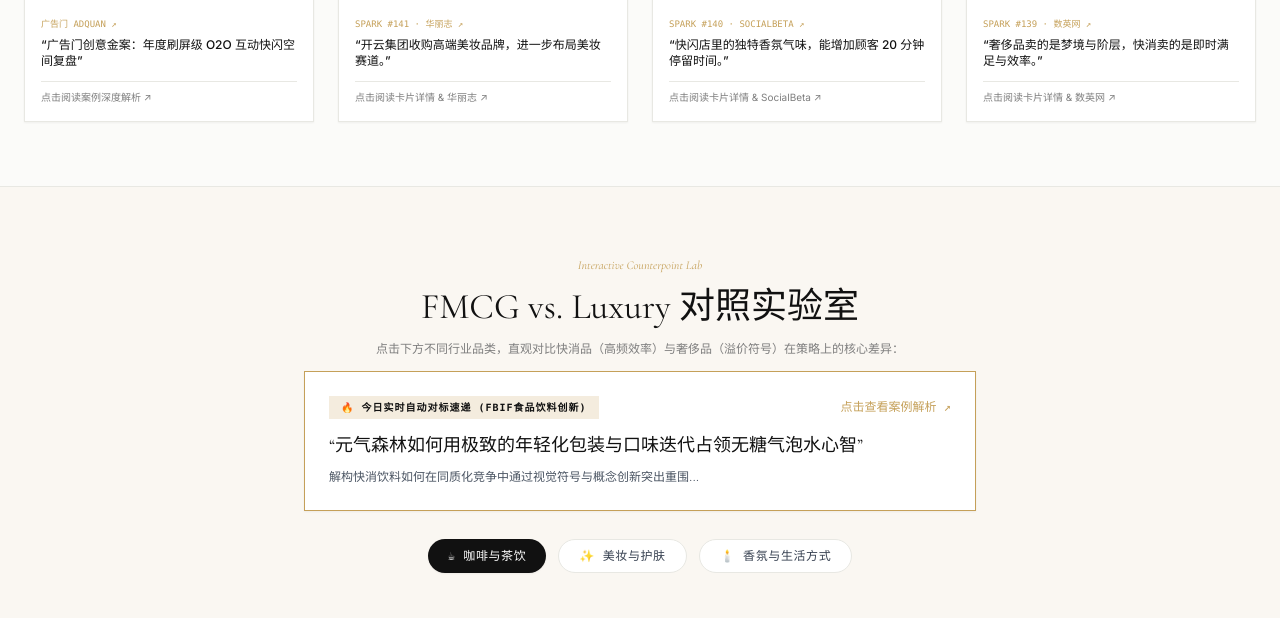
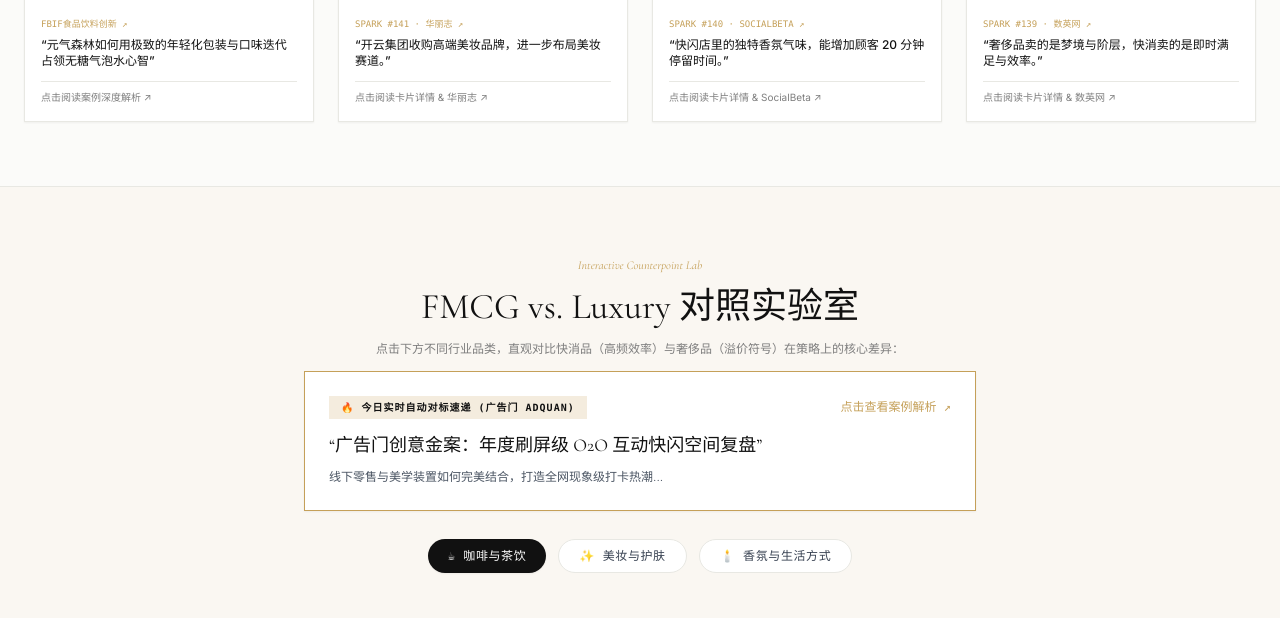
Before and after one commit to Emily-zihan/Everyday-Fashion, a plain HTML site: page index.html in a window 1280 px wide. Shown: the part 4287-4905 px from the top of the page. Drawn offline with nearby package versions, Linux system fonts and the light colour scheme; a web font is replaced by a local one.

Commit message:
Auto-update daily marketing insights [skip ci]

```diff
--- a/index.html
+++ b/index.html
@@ -581,14 +581,14 @@
 
       <!-- ==================== 自动化脚本替换区域开始 ==================== -->
       <!-- AUTO-UPDATE-START -->
-    <div onclick="openAutoModal('广告门创意金案：年度刷屏级 O2O 互动快闪空间复盘', '    <div class=\'space-y-4 text-xs font-light text-gray-700 leading-relaxed\'>        <div class=\'p-3 bg-brand-champagne/40 border-l-2 border-brand-accent font-serif italic text-brand-dark\'>            “广告门创意金案：年度刷屏级 O2O 互动快闪空间复盘” —— 广告门 Adquan 每日深度案例研判        </div>        <div>            <h4 class=\'font-semibold text-brand-dark text-sm mb-1\'>一、 案例背景与商业痛点 (Background & Challenge)</h4>            <p>在当前消费市场同质化加剧与流量成本企高的大背景下，品牌亟需跳出传统的低价促销或单一功能宣导。线下零售与美学装置如何完美结合，打造全网现象级打卡热潮... 面对激烈的市场竞争，如何建立高阶美学溢价并实现用户的高频复购与情绪认同，成为本次营销策划的关键突破口。</p>        </div>        <div>            <h4 class=\'font-semibold text-brand-dark text-sm mb-1\'>二、 核心创意策略 (Big Idea & Visual Strategy)</h4>            <p>1. <b>视觉与空间符号重构：</b>打破常规表达，将品牌的标志性 DNA 与高质感艺术视觉进行深度绑定。<br>            2. <b>情绪价值注入：</b>围绕消费者的治愈感与圈层归属需求，将产品转译为生活方式的载体。</p>        </div>        <div>            <h4 class=\'font-semibold text-brand-dark text-sm mb-1\'>三、 全域传播路径 (Seeding & Channel Mix)</h4>            <p>· <b>线上社交声量爆破：</b>以小红书、微信公众号为主阵地进行深度视觉种草与文案叙事。<br>            · <b>线下体验场域延伸：</b>依托沉浸式快闪空间或艺术展陈，将线上流量高效引导至线下触觉体验。</p>        </div>    </div>    ', 'https://www.adquan.com/', '广告门 Adquan')" class="block polaroid-card bg-white p-4 border border-brand-border space-y-3 shadow-sm cursor-pointer group">
+    <div onclick="openAutoModal('元气森林如何用极致的年轻化包装与口味迭代占领无糖气泡水心智', '    <div class=\'space-y-4 text-xs font-light text-gray-700 leading-relaxed\'>        <div class=\'p-3 bg-brand-champagne/40 border-l-2 border-brand-accent font-serif italic text-brand-dark\'>            “元气森林如何用极致的年轻化包装与口味迭代占领无糖气泡水心智” —— FBIF食品饮料创新 每日深度案例研判        </div>        <div>            <h4 class=\'font-semibold text-brand-dark text-sm mb-1\'>一、 案例背景与商业痛点 (Background & Challenge)</h4>            <p>在当前消费市场同质化加剧与流量成本企高的大背景下，品牌亟需跳出传统的低价促销或单一功能宣导。解构快消饮料如何在同质化竞争中通过视觉符号与概念创新突出重围... 面对激烈的市场竞争，如何建立高阶美学溢价并实现用户的高频复购与情绪认同，成为本次营销策划的关键突破口。</p>        </div>        <div>            <h4 class=\'font-semibold text-brand-dark text-sm mb-1\'>二、 核心创意策略 (Big Idea & Visual Strategy)</h4>            <p>1. <b>视觉与空间符号重构：</b>打破常规表达，将品牌的标志性 DNA 与高质感艺术视觉进行深度绑定。<br>            2. <b>情绪价值注入：</b>围绕消费者的治愈感与圈层归属需求，将产品转译为生活方式的载体。</p>        </div>        <div>            <h4 class=\'font-semibold text-brand-dark text-sm mb-1\'>三、 全域传播路径 (Seeding & Channel Mix)</h4>            <p>· <b>线上社交声量爆破：</b>以小红书、微信公众号为主阵地进行深度视觉种草与文案叙事。<br>            · <b>线下体验场域延伸：</b>依托沉浸式快闪空间或艺术展陈，将线上流量高效引导至线下触觉体验。</p>        </div>    </div>    ', 'https://socialbeta.com/', 'FBIF食品饮料创新')" class="block polaroid-card bg-white p-4 border border-brand-border space-y-3 shadow-sm cursor-pointer group">
       <div class="h-48 bg-gray-100 overflow-hidden relative">
-        <img src="https://images.unsplash.com/photo-1508296695146-257a814070b4?auto=format&fit=crop&w=1000&q=80" alt="Spark" class="w-full h-full object-cover">
+        <img src="https://images.unsplash.com/photo-1441986300917-64674bd600d8?auto=format&fit=crop&w=1000&q=80" alt="Spark" class="w-full h-full object-cover">
         <span class="absolute bottom-2 right-2 bg-black/70 text-white text-[9px] px-2 py-0.5 uppercase">TODAY AUTO</span>
       </div>
       <div class="space-y-1">
-        <span class="text-[9px] font-mono text-brand-accent uppercase">广告门 Adquan ↗</span>
-        <p class="text-xs text-brand-dark font-medium line-clamp-2">“广告门创意金案：年度刷屏级 O2O 互动快闪空间复盘”</p>
+        <span class="text-[9px] font-mono text-brand-accent uppercase">FBIF食品饮料创新 ↗</span>
+        <p class="text-xs text-brand-dark font-medium line-clamp-2">“元气森林如何用极致的年轻化包装与口味迭代占领无糖气泡水心智”</p>
       </div>
       <div class="text-[10px] text-brand-muted border-t border-brand-border pt-2 group-hover:text-brand-accent">
         点击阅读案例深度解析 ↗
@@ -656,13 +656,13 @@
 
       <!-- 自动化脚本动态插入的今日实时对标速递区域 -->
       <!-- LAB-UPDATE-START -->
-    <div onclick="openAutoModal('元气森林如何用极致的年轻化包装与口味迭代占领无糖气泡水心智', '    <div class=\'space-y-4 text-xs font-light text-gray-700 leading-relaxed\'>        <div class=\'p-3 bg-brand-champagne/40 border-l-2 border-brand-accent font-serif italic text-brand-dark\'>            “元气森林如何用极致的年轻化包装与口味迭代占领无糖气泡水心智” —— FBIF食品饮料创新 每日深度案例研判        </div>        <div>            <h4 class=\'font-semibold text-brand-dark text-sm mb-1\'>一、 案例背景与商业痛点 (Background & Challenge)</h4>            <p>在当前消费市场同质化加剧与流量成本企高的大背景下，品牌亟需跳出传统的低价促销或单一功能宣导。解构快消饮料如何在同质化竞争中通过视觉符号与概念创新突出重围... 面对激烈的市场竞争，如何建立高阶美学溢价并实现用户的高频复购与情绪认同，成为本次营销策划的关键突破口。</p>        </div>        <div>            <h4 class=\'font-semibold text-brand-dark text-sm mb-1\'>二、 核心创意策略 (Big Idea & Visual Strategy)</h4>            <p>1. <b>视觉与空间符号重构：</b>打破常规表达，将品牌的标志性 DNA 与高质感艺术视觉进行深度绑定。<br>            2. <b>情绪价值注入：</b>围绕消费者的治愈感与圈层归属需求，将产品转译为生活方式的载体。</p>        </div>        <div>            <h4 class=\'font-semibold text-brand-dark text-sm mb-1\'>三、 全域传播路径 (Seeding & Channel Mix)</h4>            <p>· <b>线上社交声量爆破：</b>以小红书、微信公众号为主阵地进行深度视觉种草与文案叙事。<br>            · <b>线下体验场域延伸：</b>依托沉浸式快闪空间或艺术展陈，将线上流量高效引导至线下触觉体验。</p>        </div>    </div>    ', 'https://socialbeta.com/', 'FBIF食品饮料创新')" class="mb-8 p-6 bg-white border border-brand-accent shadow-sm cursor-pointer hover:shadow-md transition-shadow text-left">
+    <div onclick="openAutoModal('广告门创意金案：年度刷屏级 O2O 互动快闪空间复盘', '    <div class=\'space-y-4 text-xs font-light text-gray-700 leading-relaxed\'>        <div class=\'p-3 bg-brand-champagne/40 border-l-2 border-brand-accent font-serif italic text-brand-dark\'>            “广告门创意金案：年度刷屏级 O2O 互动快闪空间复盘” —— 广告门 Adquan 每日深度案例研判        </div>        <div>            <h4 class=\'font-semibold text-brand-dark text-sm mb-1\'>一、 案例背景与商业痛点 (Background & Challenge)</h4>            <p>在当前消费市场同质化加剧与流量成本企高的大背景下，品牌亟需跳出传统的低价促销或单一功能宣导。线下零售与美学装置如何完美结合，打造全网现象级打卡热潮... 面对激烈的市场竞争，如何建立高阶美学溢价并实现用户的高频复购与情绪认同，成为本次营销策划的关键突破口。</p>        </div>        <div>            <h4 class=\'font-semibold text-brand-dark text-sm mb-1\'>二、 核心创意策略 (Big Idea & Visual Strategy)</h4>            <p>1. <b>视觉与空间符号重构：</b>打破常规表达，将品牌的标志性 DNA 与高质感艺术视觉进行深度绑定。<br>            2. <b>情绪价值注入：</b>围绕消费者的治愈感与圈层归属需求，将产品转译为生活方式的载体。</p>        </div>        <div>            <h4 class=\'font-semibold text-brand-dark text-sm mb-1\'>三、 全域传播路径 (Seeding & Channel Mix)</h4>            <p>· <b>线上社交声量爆破：</b>以小红书、微信公众号为主阵地进行深度视觉种草与文案叙事。<br>            · <b>线下体验场域延伸：</b>依托沉浸式快闪空间或艺术展陈，将线上流量高效引导至线下触觉体验。</p>        </div>    </div>    ', 'https://www.adquan.com/', '广告门 Adquan')" class="mb-8 p-6 bg-white border border-brand-accent shadow-sm cursor-pointer hover:shadow-md transition-shadow text-left">
       <div class="flex items-center justify-between mb-3">
-        <span class="text-[10px] font-mono uppercase tracking-widest bg-brand-accent/20 text-brand-dark px-3 py-1 font-semibold">🔥 今日实时自动对标速递 (FBIF食品饮料创新)</span>
+        <span class="text-[10px] font-mono uppercase tracking-widest bg-brand-accent/20 text-brand-dark px-3 py-1 font-semibold">🔥 今日实时自动对标速递 (广告门 Adquan)</span>
         <span class="text-xs text-brand-accent font-mono">点击查看案例解析 ↗</span>
       </div>
-      <h3 class="text-lg font-serif font-normal mb-2 text-brand-dark">“元气森林如何用极致的年轻化包装与口味迭代占领无糖气泡水心智”</h3>
-      <p class="text-gray-600 text-xs leading-relaxed font-light">解构快消饮料如何在同质化竞争中通过视觉符号与概念创新突出重围...</p>
+      <h3 class="text-lg font-serif font-normal mb-2 text-brand-dark">“广告门创意金案：年度刷屏级 O2O 互动快闪空间复盘”</h3>
+      <p class="text-gray-600 text-xs leading-relaxed font-light">线下零售与美学装置如何完美结合，打造全网现象级打卡热潮...</p>
     </div>
     <!-- LAB-UPDATE-END -->
 
```
